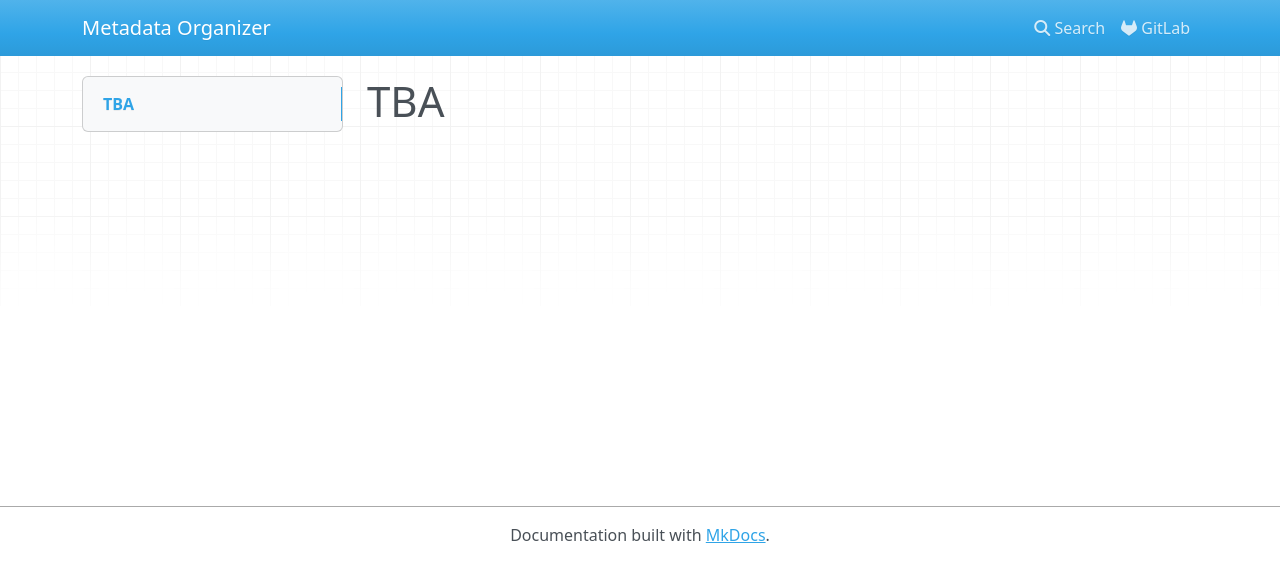
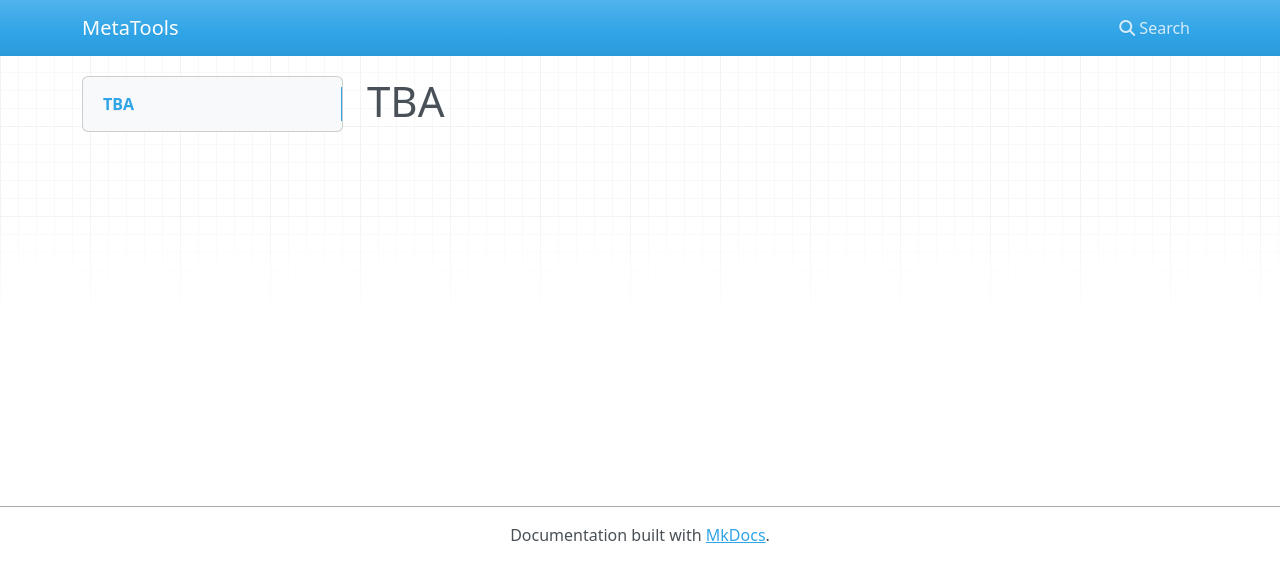
Before and after one commit to loosolab/FRED, an MkDocs documentation site: the page built from docs/index.md, in a window 1280 px wide. Shown: the top 582 px of the page. Built offline with MkDocs 1.6.1, drawn with Linux system fonts in a browser that asks for light colours; nearby versions of some CDN libraries; old or Windows-style settings are respelled for this version of MkDocs.

Commit message:
Update mkdocs.yml

```diff
--- a/mkdocs.yml
+++ b/mkdocs.yml
@@ -1,7 +1,3 @@
-site_name: 'Metadata Organizer'
-site_description: 'TBA'
-site_author: 'Jasmin Walter'
-repo_url: 'https://gitlab.gwdg.de/loosolab/software/metadata-organizer'
-repo_name: 'GitLab'
-pages:
-- Home: 'index.md'
+site_name: MetaTools
+site_url: https://pages.gitlab.io/MetaTools
+site_dir: public
```
